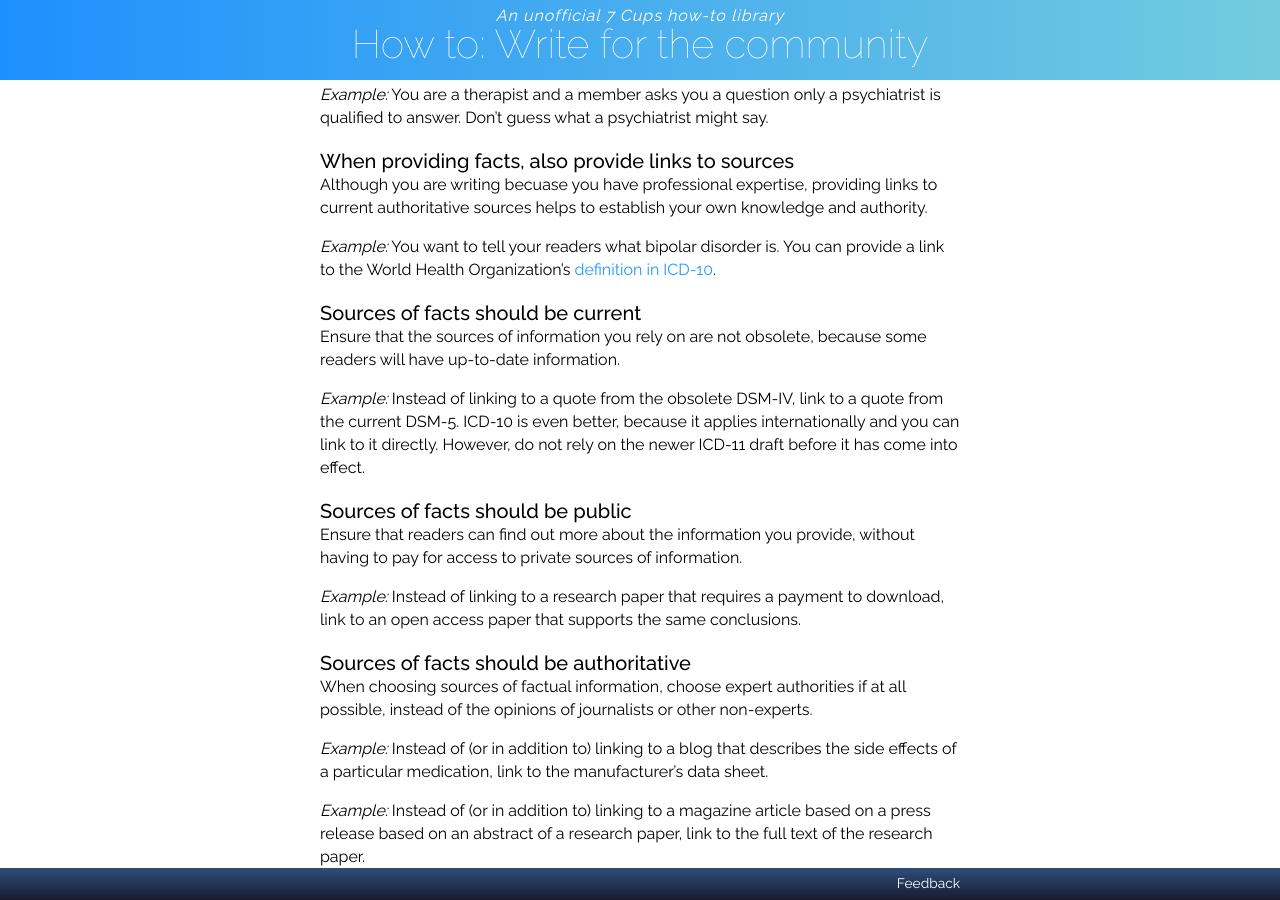
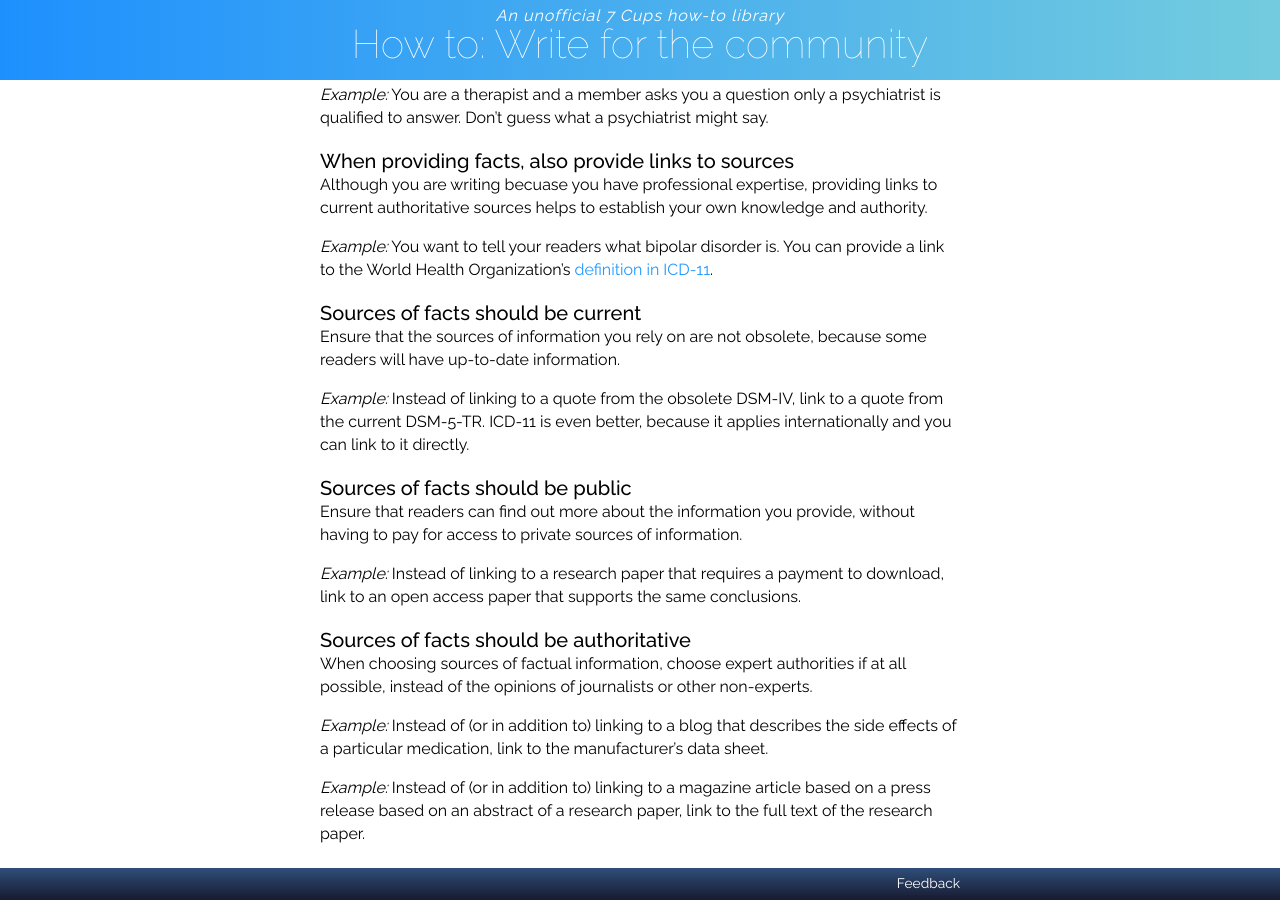
Before and after one commit to RarelyCharlie/rarelycharlie.github.io, a Jekyll site: the page built from _howto/write.md, in a window 1280 px wide and 900 px high, scrolled down 979 px. Built offline with Jekyll 4.4.1, drawn with Linux system fonts in a browser that asks for light colours; some of the changed text lies outside the part shown.

Commit message:
howto cake

```diff
--- a/_howto/write.md
+++ b/_howto/write.md
@@ -39,13 +39,13 @@ _Example:_ You are a therapist and a member asks you a question only a psychiatr
 
 Although you are writing becuase you have professional expertise, providing links to current authoritative sources helps to establish your own knowledge and authority.
 
-_Example:_ You want to tell your readers what bipolar disorder is. You can provide a link to the World Health Organization's [definition in ICD-10](https://icd.who.int/browse10/2010/en#F31).
+_Example:_ You want to tell your readers what bipolar disorder is. You can provide a link to the World Health Organization's [definition in ICD-11](https://icd.who.int/browse11/l-m/en#/http%3a%2f%2fid.who.int%2ficd%2fentity%2f613065957).
 
 ### Sources of facts should be current
 
 Ensure that the sources of information you rely on are not obsolete, because some readers will have up-to-date information.
 
-_Example:_ Instead of linking to a quote from the obsolete DSM-IV, link to a quote from the current DSM-5. ICD-10 is even better, because it applies internationally and you can link to it directly. However, do not rely on the newer ICD-11 draft before it has come into effect.
+_Example:_ Instead of linking to a quote from the obsolete DSM-IV, link to a quote from the current DSM-5-TR. ICD-11 is even better, because it applies internationally and you can link to it directly.
 
 ### Sources of facts should be public
 
@@ -124,7 +124,7 @@ If you wrote something that turned out later to be mistaken, or if people misund
 
 Repeating yourself, however, and providing exactly the same information a second time in different words, is pointless and looks bad.
 
-_Example:_ You mistakenly write that OCD is an anxiety disorder, forgetting that neither DSM-5 nor ICD-10 classifies it that way (although the obsolete DSM-IV did). You either correct the text or add a note that provides the correct information.
+_Example:_ You mistakenly write that OCD is an anxiety disorder, forgetting that neither DSM-5-TR nor ICD-11 classifies it that way (although the obsolete DSM-IV did). You either correct the text or add a note that provides the correct information.
 
 ### Do not feed the trolls
 
```
Also changed, not shown: other parts of _howto/write.md (+1 -1 lines), _howto/tea&cake.md (added, +29 -0 lines), assets/cake/admin.json (added, +9 -0 lines).
